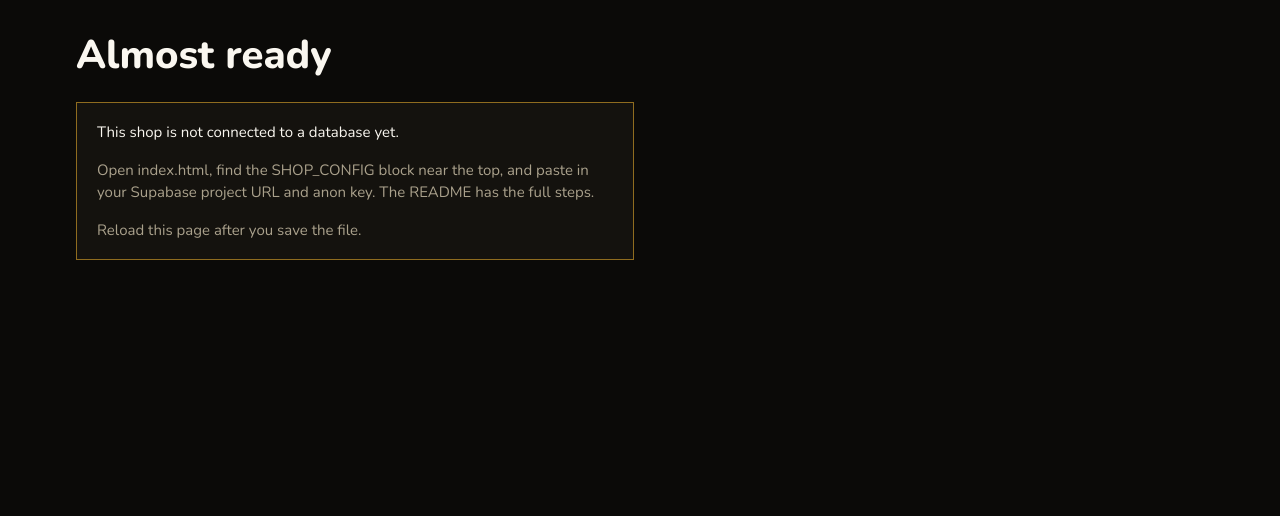
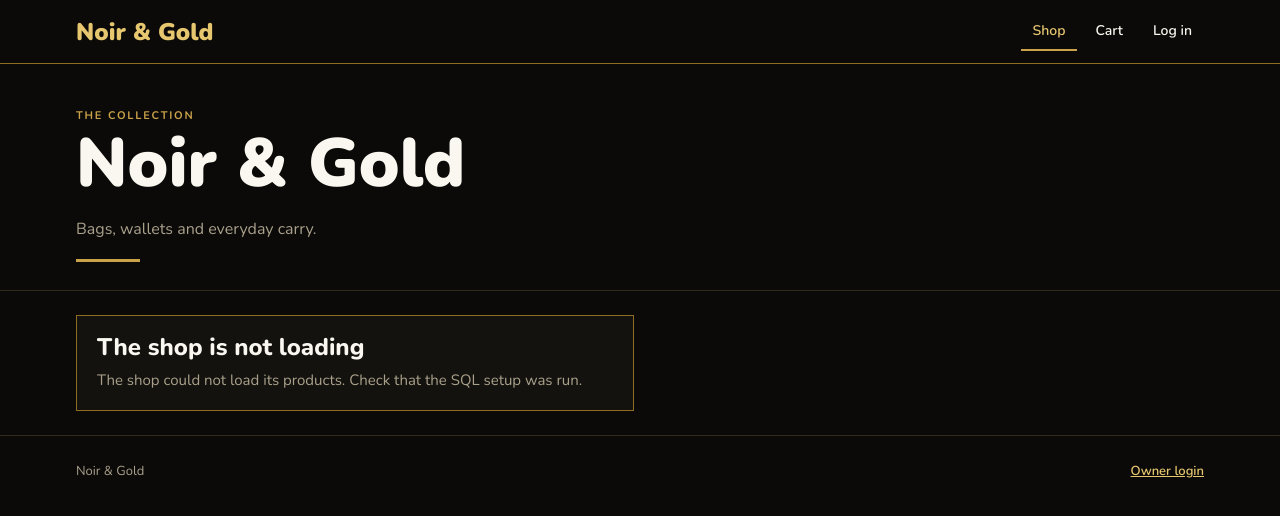
Before and after one commit to cxrlosrx11/ayapanaonlineshop, a plain HTML site: page index.html in a window 1280 px wide. Drawn offline with nearby package versions, Linux system fonts and the light colour scheme; no server answers.

Commit message:
Update SUPABASE_URL to use full URL

```diff
--- a/index.html
+++ b/index.html
@@ -231,7 +231,7 @@ td.r,th.r{text-align:right}
      ============================================================ -->
 <script>
 window.SHOP_CONFIG = {
-  SUPABASE_URL: "rdxpzlkidihnxkodovro",
+  SUPABASE_URL: "https://rdxpzlkidihnxkodovro.supabase.co",
   SUPABASE_ANON_KEY: "eyJhbGciOiJIUzI1NiIsInR5cCI6IkpXVCJ9.eyJpc3MiOiJzdXBhYmFzZSIsInJlZiI6InJkeHB6bGtpZGlobnhrb2RvdnJvIiwicm9sZSI6ImFub24iLCJpYXQiOjE3OTM1NzMyOTMsImV4cCI6MjEwOTE0OTI5M30.8i1N_oxhW7LK2NBA47usV9m6ibZ0FygMonb9Zn9Gb4k"
 };
 </script>
```
